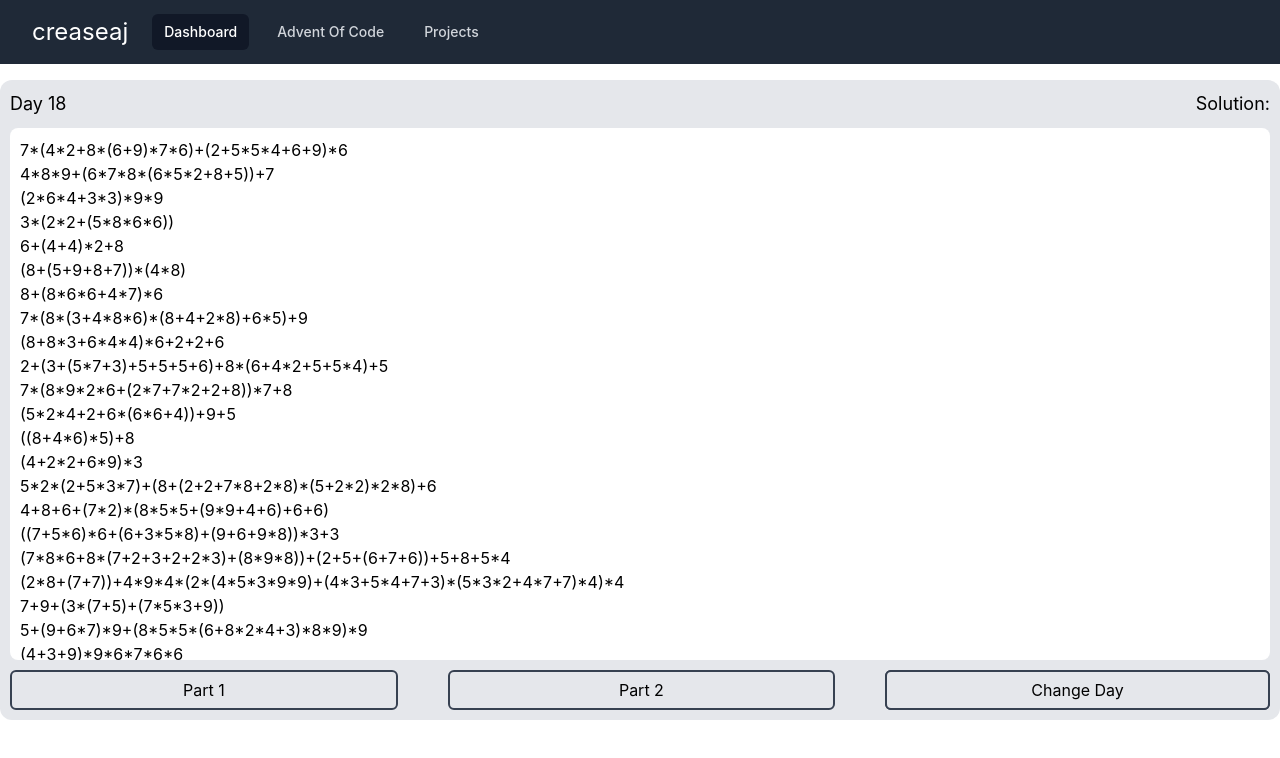
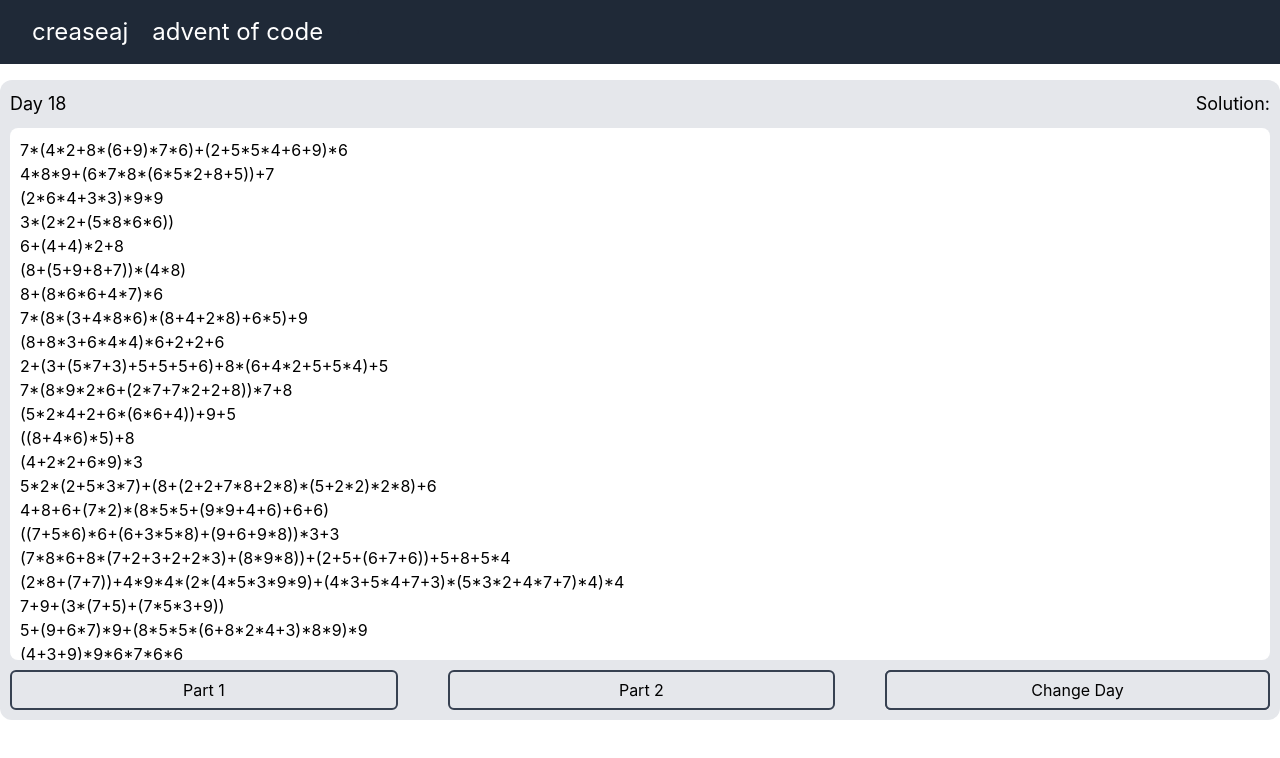
Before and after one commit to creaseaj/react-gh-pages, a React (Create React App) app: page / in a window 1280 px wide. Shown: the top 758 px of the page. Built offline with nearby package versions, Linux system fonts and the light colour scheme.

Commit message:
added colour scheme to header

```diff
--- a/src/components/Header.js
+++ b/src/components/Header.js
@@ -1,9 +1,9 @@
 import React, { useState } from 'react';
-
-const Header = () => {
+const Header = ({ setYear, year }) => {
     const [isOpen, setIsOpen] = useState(false)
+    const [showSelectedDay, setShowSelectedDay] = useState(false)
     return (
-        <nav className="z-10 bg-gray-800">
+        <nav className={"z-10 transition-all " + (year === 2021 ? 'bg-transparent' : 'bg-gray-800')}>
             <div className="px-2 mx-auto max-w-7xl sm:px-6 lg:px-8">
                 <div className="relative flex items-center justify-between h-16">
                     <div className="absolute inset-y-0 left-0 flex items-center sm:hidden">
@@ -19,17 +19,22 @@ const Header = () => {
                             </svg>
                         </button>
                     </div>
-                    <div className="flex items-center justify-center flex-1 sm:items-stretch sm:justify-start">
-                        <div className="flex items-center flex-shrink-0">
-                            <p className="text-2xl text-white ">creaseaj</p >
+                    <div className={"flex items-center justify-center flex-1 sm:items-stretch sm:justify-start " + (year === 2021 ? 'text-red-300' : 'text-white')}>
+                        <div className="flex items-center flex-shrink-0 ">
+                            <p className="text-2xl  ">creaseaj</p >
                         </div>
                         <div className="hidden sm:block sm:ml-6">
-                            <div className="flex space-x-4">
-                                <a href="/" className="px-3 py-2 text-sm font-medium text-white bg-gray-900 rounded-md" aria-current="page">Dashboard</a>
+                            <div className="flex space-x-4 items-center">
+                                <p className="text-2xl  w-max">advent of code</p>
+                                <div className="relative flex">
+                                    <p className={"text-2xl  transition-all  border-transparent border-2 rounded-md px-2 hover:border-gray-800  hover:text-gray-800 cursor-pointer " + (year === 2021 ? "bg-transparent" : "bg-gray-800 hover:bg-gray-300")} onClick={() => setShowSelectedDay(!showSelectedDay)}>{year} </p>
 
-                                <a href="/" className="px-3 py-2 text-sm font-medium text-gray-300 rounded-md hover:bg-gray-700 hover:text-white">Advent Of Code</a>
+                                    <div className={"z-10 absolute bg-gray-300 p-3 rounded-md w-full overflow-hidden " + (showSelectedDay ? 'block' : 'hidden')} >
+                                        <div onClick={() => { setShowSelectedDay(false); setYear(2021); }}>2021</div>
+                                        <div onClick={() => { setShowSelectedDay(false); setYear(2020); }}>2020</div>
+                                    </div>
+                                </div>
 
-                                <a href="/" className="px-3 py-2 text-sm font-medium text-gray-300 rounded-md hover:bg-gray-700 hover:text-white">Projects</a>
                             </div>
                         </div>
                     </div>
```
